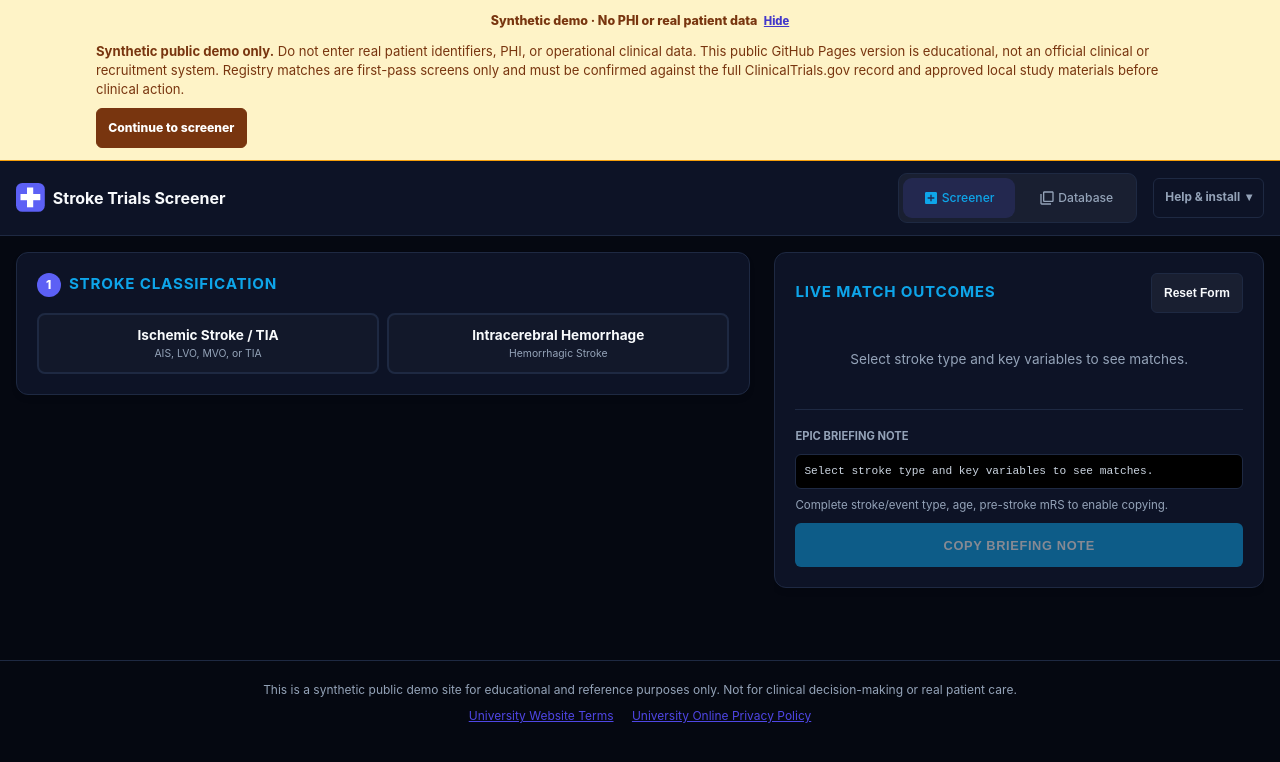
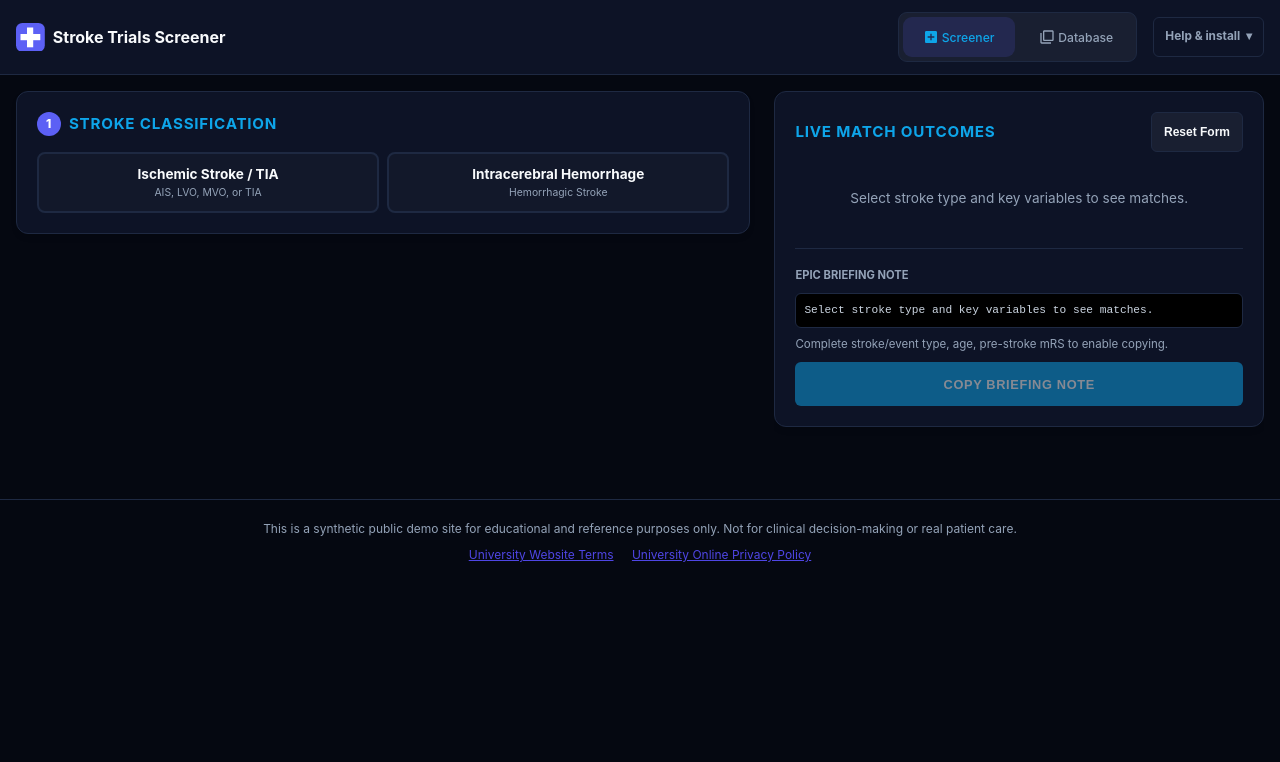
Before and after one commit to rkalani1/stroke-trials-screener, a plain HTML site: page index.html in a window 1280 px wide. Drawn offline with Linux system fonts and the light colour scheme.

Commit message:
fix: remove public demo banner (#5)
Co-authored-by: Rizwan Kalani <rkalani1@users.noreply.github.com>

```diff
--- a/index.html
+++ b/index.html
@@ -26,14 +26,6 @@
 </head>
 <body>
     <div id="app_main_wrapper">
-    <details id="publicDemoNotice" class="public-demo-shell" open>
-        <summary><span>Synthetic demo · No PHI or real patient data</span></summary>
-        <div class="public-demo-full">
-            <strong>Synthetic public demo only.</strong> Do not enter real patient identifiers, PHI, or operational clinical data. This public GitHub Pages version is educational, not an official clinical or recruitment system. Registry matches are first-pass screens only and must be confirmed against the full ClinicalTrials.gov record and approved local study materials before clinical action.
-            <div><button type="button" class="public-demo-ack" onclick="acknowledgePublicDemo()">Continue to screener</button></div>
-        </div>
-    </details>
-
     <!-- Header bar -->
     <header>
         <div class="header-logo">
--- a/styles.css
+++ b/styles.css
@@ -761,67 +761,6 @@
             min-height: 48px;
         }
 
-        .public-demo-notice {
-            padding: .65rem 1rem;
-        }
-
-        .public-demo-shell {
-            color: #78350f;
-            background: #fef3c7;
-            border-bottom: 1px solid #f59e0b;
-        }
-
-        .public-demo-shell summary {
-            min-height: 42px;
-            display: flex;
-            align-items: center;
-            justify-content: center;
-            gap: 0.4rem;
-            padding: 0.45rem 0.85rem;
-            color: #78350f;
-            font-size: 0.78rem;
-            font-weight: 800;
-            cursor: pointer;
-            list-style: none;
-        }
-
-        .public-demo-shell summary::-webkit-details-marker {
-            display: none;
-        }
-
-        .public-demo-shell summary::after {
-            content: "Details";
-            color: #4338ca;
-            font-size: 0.7rem;
-            text-decoration: underline;
-        }
-
-        .public-demo-shell[open] summary::after {
-            content: "Hide";
-        }
-
-        .public-demo-full {
-            max-width: 1120px;
-            margin: 0 auto;
-            padding: 0 1rem 0.75rem;
-            font-size: 0.82rem;
-            line-height: 1.45;
-        }
-
-        .public-demo-ack {
-            min-height: 40px;
-            margin-top: 0.55rem;
-            padding: 0.4rem 0.7rem;
-            color: #fff;
-            background: #78350f;
-            border: 1px solid #78350f;
-            border-radius: 6px;
-            font: inherit;
-            font-size: 0.76rem;
-            font-weight: 800;
-            cursor: pointer;
-        }
-
         .briefing-prerequisite {
             margin: 0.45rem 0 0.55rem;
             color: var(--text-muted);
@@ -898,12 +837,6 @@
 
         @media (max-width: 639px) {
             body { padding-bottom: 5.5rem; }
-
-            .public-demo-notice {
-                padding: .6rem .8rem;
-                font-size: .78rem !important;
-                line-height: 1.35 !important;
-            }
 
             header {
                 padding: .65rem .8rem;
```
Also changed, not shown: tests/post-launch-ui.test.mjs (+2 -2 lines), app.js.
